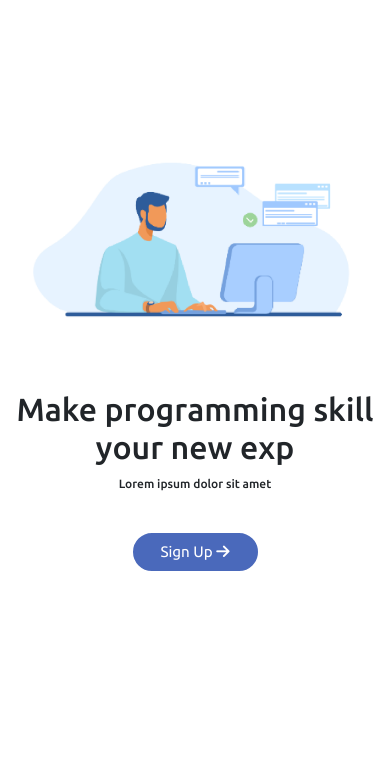
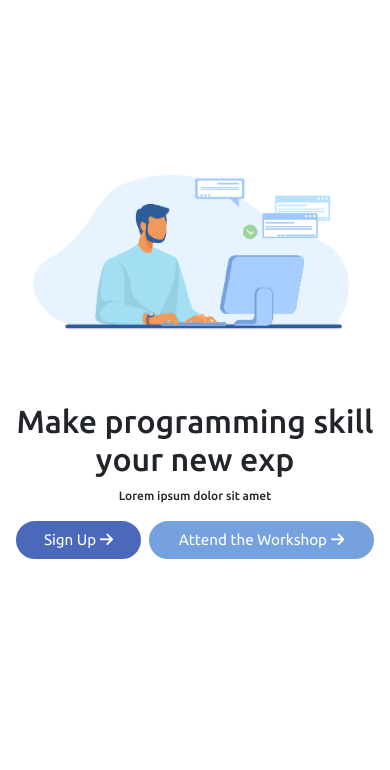
Before and after one commit to VladRafli/Lomba_HIMFO, a CodeIgniter app: page /database/ in a window 390 px wide; the page is wider, and only the part inside the window is pictured. Shown: the part 74-844 px from the top of that part. Run offline with CodeIgniter, Linux system fonts and the light colour scheme; some libraries are stand-ins or nearby versions.

Commit message:
Add phone number input and attend workshop button

```diff
--- a/application/views/index.php
+++ b/application/views/index.php
@@ -70,8 +70,12 @@ defined('BASEPATH') OR exit('No direct script access allowed');
 						<p>
 							Lorem ipsum dolor sit amet
 						</p>
-						<a href="<?= site_url('signup')?>"><button class="btn btn-primary mt-4">Sign Up <i
-								class="fas fa-arrow-right"></i></button></a>
+						<div class="actions-container d-flex align-items-center">
+							<a href="<?= site_url('signup')?>"><button class="btn btn-primary">Sign Up <i
+										class="fas fa-arrow-right"></i></button></a>
+							<a href="" class="ml-2"><button class="btn btn-info">Attend the Workshop<i
+										class="fas fa-arrow-right ml-1"></i></button></a>
+						</div>
 					</div>
 				</div>
 			</div>
@@ -93,7 +97,7 @@ defined('BASEPATH') OR exit('No direct script access allowed');
 							pembelajaran.
 						</p>
 						<a href="<?= site_url('signup')?>"><button class="btn btn-primary mt-sm-4 ml-sm-3">Sign Up <i
-								class="fas fa-arrow-right"></i></button></a>
+									class="fas fa-arrow-right"></i></button></a>
 					</div>
 					<div class="col-md-7">
 						<img src="<?= base_url()?>/images/Group10@2x.png" alt="home section"
--- a/application/views/signup.php
+++ b/application/views/signup.php
@@ -61,6 +61,9 @@ defined('BASEPATH') OR exit('No direct script access allowed');
 							<label for="inputEmail" class="sr-only">Email</label>
 							<input type="email" id="inputEmail" name="email" class="form-control" placeholder="Email"
 								required>
+							<label for="inputNumber" class="sr-only">No. Telp</label>
+							<input type="tel" id="inputNumber" name="number" class="form-control"
+								placeholder="No. Telp" required>
 							<div class="custom-file text-left">
 								<input type="file" class="custom-file-input form-control" id="inputFile" name="file">
 								<label class="custom-file-label" for="inputFile">Upload Kartu Pelajar</label>
--- a/css/index.css
+++ b/css/index.css
@@ -57,9 +57,23 @@ section {
 	color: #fff !important;
 }
 
+.btn.btn-info {
+	width: 225px !important;
+	border-width: 2px;
+	background: #75A1DE;
+	border-color: #75A1DE;
+	color: #fff !important;
+}
+
 .btn.btn-primary:hover {
 	background: transparent;
 	border-color: #4A69BB;
+	color: #000 !important;
+}
+
+.btn.btn-info:hover {
+	background: transparent;
+	border-color: #75A1DE;
 	color: #000 !important;
 }
 
@@ -362,7 +376,7 @@ section {
 
 footer {
 	background-color: #8A7FF5;
-	margin-top: 25%;
+	margin-top: 10%;
 	padding: 3rem 0;
 	height: 25vh;
 	color: #fff;
@@ -397,6 +411,10 @@ footer a, footer a:hover, footer a:visited {
 		text-align: center;
 	}
 
+	.actions-container {
+		justify-content: center;
+	}
+
 	footer {
 		margin-top: 250%;
 		height: 30vh;
```
Also changed, not shown: js/signup.js (+4 -4 lines).
